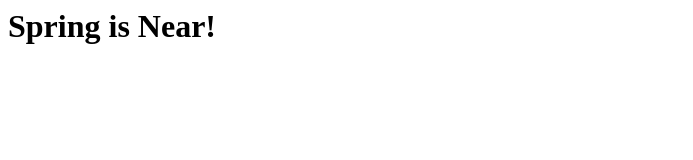
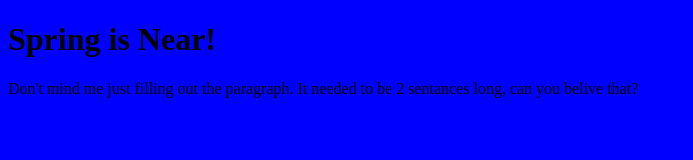
Before and after one commit to BlastBolt5/Spring, a plain HTML site: page index.html in a window 1280 px wide. Shown: the whole page, without its empty margins (0-693 px from the left). Drawn offline with Linux system fonts and the light colour scheme.

Commit message:
added a paragraph and a style sheet

```diff
--- a/index.html
+++ b/index.html
@@ -1 +1,12 @@
-<h1>Spring is Near!</h1>
+<!DOCTYPE html>
+<html>
+    <head>
+        <!--Nyx Strong-->
+        <title>Git Some Practice</title>
+        <link rel="stylesheet" href="styles.css" />
+    </head>
+    <body>
+        <h1>Spring is Near!</h1>
+        <p>Don't mind me just filling out the paragraph. It needed to be 2 sentances long, can you belive that?</p>
+    </body>
+</html>
--- /dev/null
+++ b/styles.css
@@ -0,0 +1,4 @@
+/* Nyx Strong */
+body {
+    background-color: blue;
+}
```
